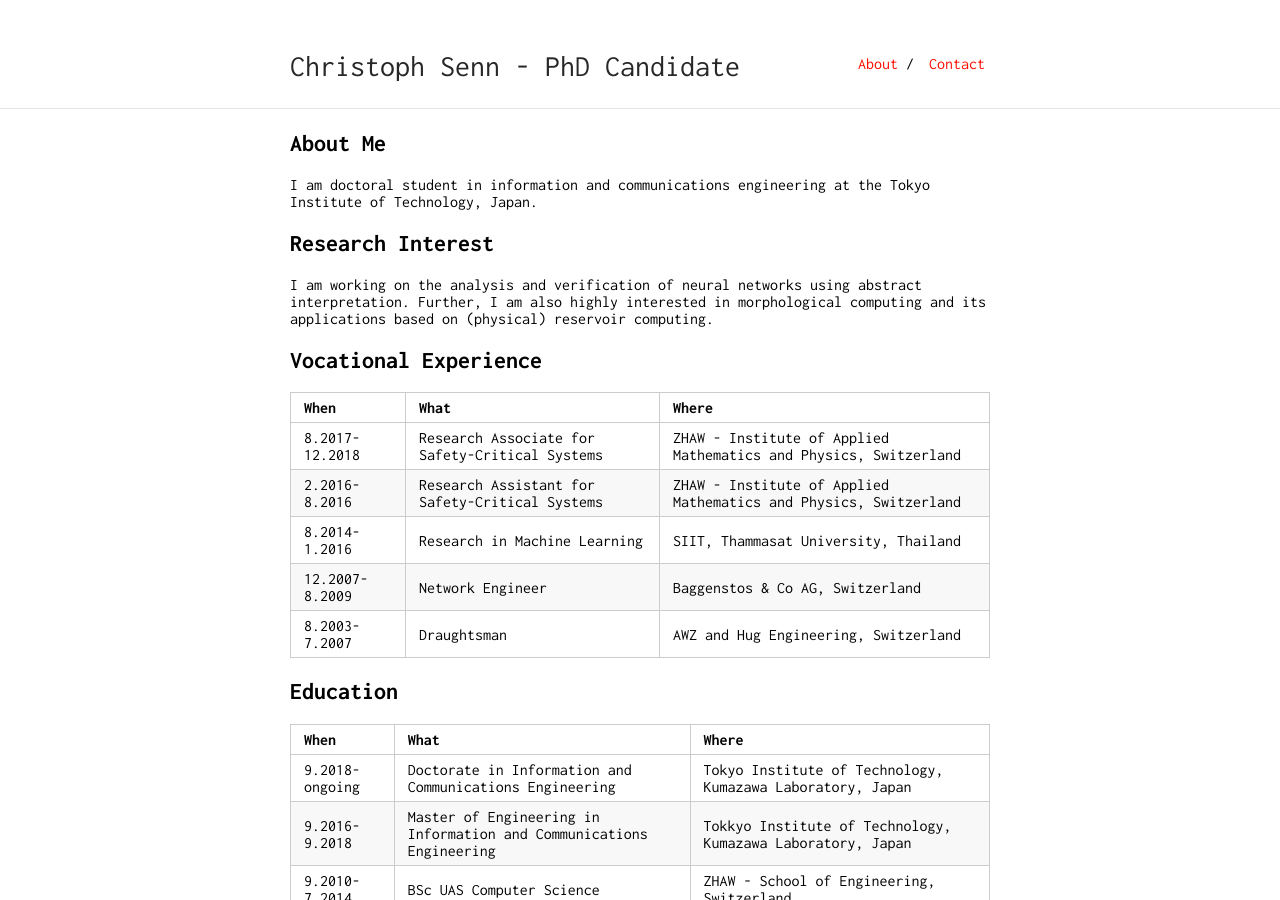
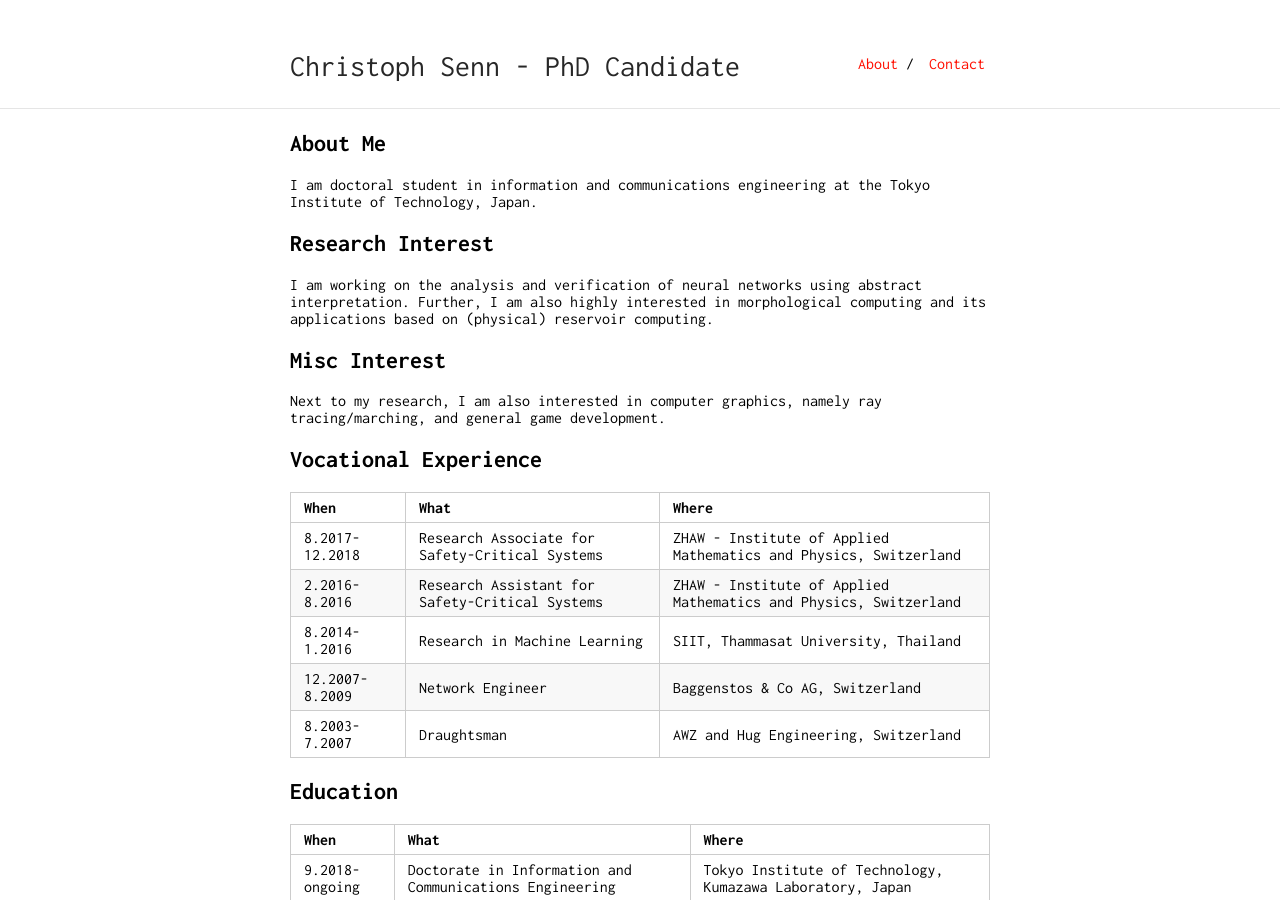
Before and after one commit to delpart/delpart.github.io, a Jekyll site: the page built from index.md, in a window 1280 px wide and 900 px high. Built offline with Jekyll 4.4.1, drawn with Linux system fonts in a browser that asks for light colours; our own code applies the rules of GitHub Pages for plain Markdown files.

Commit message:
added misc interest

```diff
--- a/index.md
+++ b/index.md
@@ -9,6 +9,10 @@ I am doctoral student in information and communications engineering at the Tokyo
 ## Research Interest
 
 I am working on the analysis and verification of neural networks using abstract interpretation. Further, I am also highly interested in morphological computing and its applications based on (physical) reservoir computing.
+
+## Misc Interest
+
+Next to my research, I am also interested in computer graphics, namely ray tracing/marching, and general game development.
 
 ## Vocational Experience
 
```
